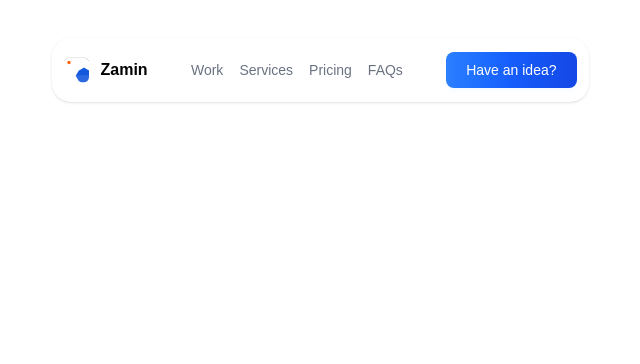
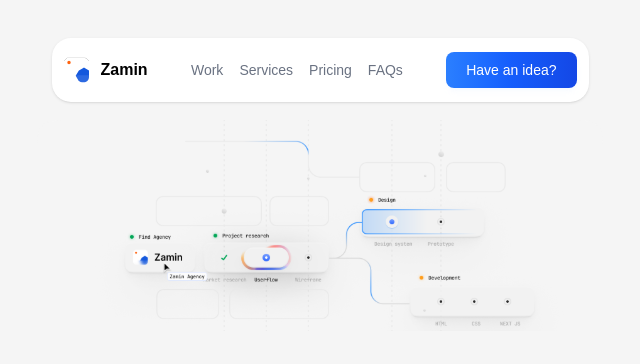
Before and after one commit to parsa-farshah/zamin2, a Next.js app: page / in a window 1280 px wide. Shown: the top 364 px of the page, without its empty margins (320-960 px from the left). Built offline with nearby package versions, Linux system fonts and the light colour scheme.

Commit message:
image header

```diff
--- /dev/null
+++ b/app/components/Header.tsx
@@ -0,0 +1,19 @@
+import Image from "next/image";
+import React from "react";
+import headerXl from "../../public/images/headerImageXl.svg";
+
+function Header() {
+  return (
+    <div className="w-full flex flex-col items-center justify-center">
+      <div className="w-full flex justify-center">
+        <Image
+          className="bg-auto pt-[120px]"
+          src={headerXl}
+          alt="haeder Image Xl"
+        />
+      </div>
+    </div>
+  );
+}
+
+export default Header;
--- a/app/globals.css
+++ b/app/globals.css
@@ -8,7 +8,7 @@
 }
 
 body {
-  background: white;
+  background: #f5f5f5;
   font-family: Arial, Helvetica, sans-serif;
   padding: 0;
   margin: 0;
--- a/app/page.tsx
+++ b/app/page.tsx
@@ -1,9 +1,11 @@
+import Header from "./components/Header";
 import Navbar from "./components/Navbar";
 
 export default function Home() {
   return (
-    <div className="flex  justify-center">
+    <div className="flex  justify-center px-7 md:px-[90px] xl:px-[357px]">
       <Navbar />
+      <Header />
     </div>
   );
 }
```
Also changed, not shown: public/images/headerImageXl.svg (added).
